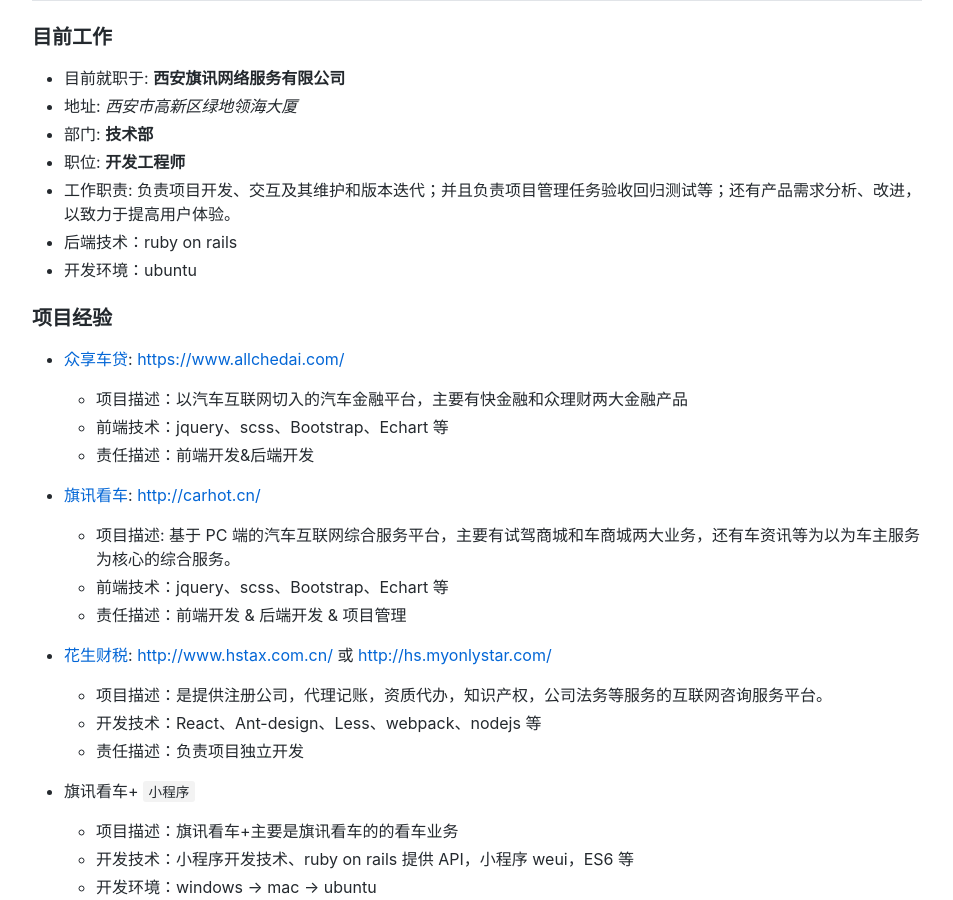
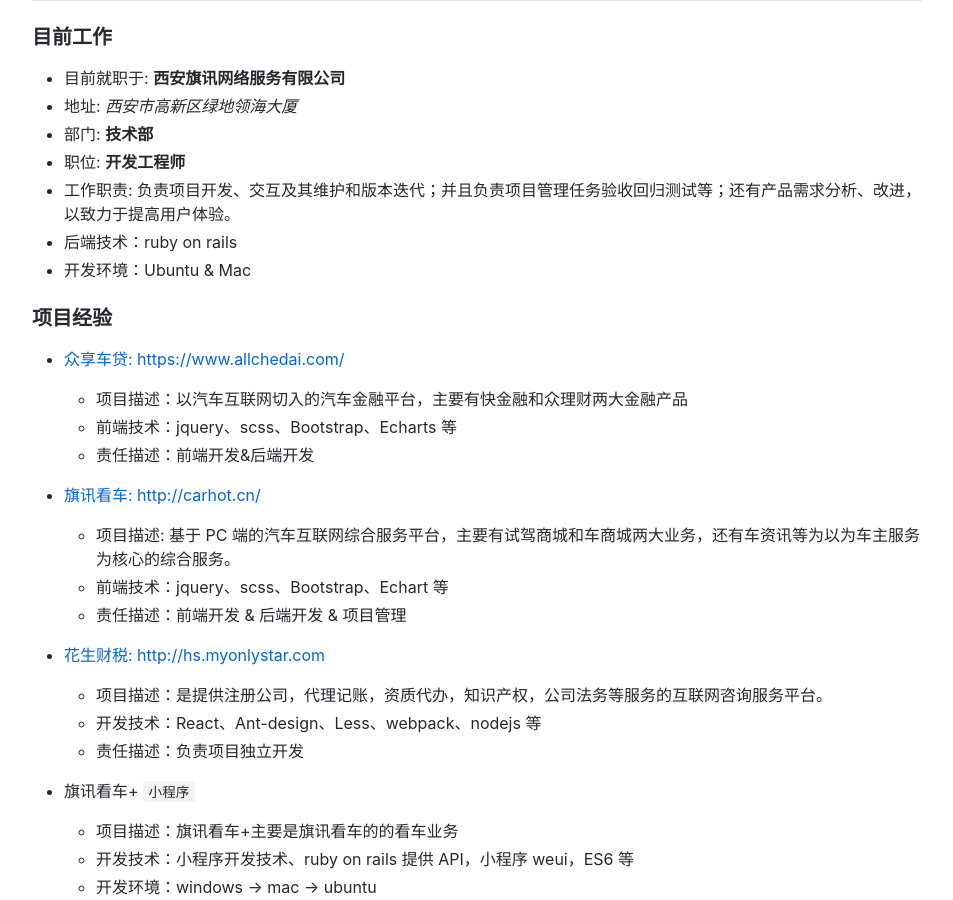
Before and after one commit to davidkoojohn/davidkoojohn.github.io, a Jekyll site: the page built from resume.md, in a window 1280 px wide and 900 px high, scrolled down 680 px. Shown: the whole window, without its empty margins (163-1116 px from the left). Built offline with Jekyll 4.4.1, drawn with Linux system fonts in a browser that asks for light colours; comment, search, counter and statistics services are not loaded; some of the changed text lies outside the part shown.

Commit message:
update some link

```diff
--- a/resume.md
+++ b/resume.md
@@ -15,25 +15,23 @@
 * 职位: **开发工程师**
 * 工作职责: 负责项目开发、交互及其维护和版本迭代；并且负责项目管理任务验收回归测试等；还有产品需求分析、改进，以致力于提高用户体验。
 * 后端技术：ruby on rails
-* 开发环境：ubuntu
+* 开发环境：Ubuntu & Mac
 
 ### 项目经验
 
-* [众享车贷](https://www.allchedai.com/): [https://www.allchedai.com/](https://www.allchedai.com/)
+* [众享车贷: https://www.allchedai.com/](https://www.allchedai.com/)
 
     * 项目描述：以汽车互联网切入的汽车金融平台，主要有快金融和众理财两大金融产品
-    * 前端技术：jquery、scss、Bootstrap、Echart 等
+    * 前端技术：jquery、scss、Bootstrap、Echarts 等
     * 责任描述：前端开发&后端开发
 
-* [旗讯看车](http://carhot.cn/): [http://carhot.cn/](http://carhot.cn/)
+* [旗讯看车: http://carhot.cn/](http://carhot.cn/)
 
     * 项目描述: 基于 PC 端的汽车互联网综合服务平台，主要有试驾商城和车商城两大业务，还有车资讯等为以为车主服务为核心的综合服务。
     * 前端技术：jquery、scss、Bootstrap、Echart 等
     * 责任描述：前端开发 & 后端开发 & 项目管理
 
-* [花生财税](http://hs.myonlystar.com):
-[http://www.hstax.com.cn/](http://www.hstax.com.cn/) 或
-[http://hs.myonlystar.com/](http://hs.myonlystar.com/)
+* [花生财税: http://hs.myonlystar.com](http://hs.myonlystar.com/)
 
     * 项目描述：是提供注册公司，代理记账，资质代办，知识产权，公司法务等服务的互联网咨询服务平台。
     * 开发技术：React、Ant-design、Less、webpack、nodejs 等
@@ -78,8 +76,6 @@
 
 ---
 
-*[简历Markdown版链接](https://davidkoojohn.github.io/resume):
-[https://davidkoojohn.github.io/resume](https://davidkoojohn.github.io/resume)*
+*[简历Markdown版链接: https://davidkoojohn.github.io/resume](https://davidkoojohn.github.io/resume)*
 
-*[简历PDF版链接](https://davidkoojohn.github.io/preview-pdf-resume):
-[https://davidkoojohn.github.io/preview-pdf-resume](https://davidkoojohn.github.io/preview-pdf-resume)*
+*[简历PDF版链接: https://davidkoojohn.github.io/preview-pdf-resume](https://davidkoojohn.github.io/preview-pdf-resume)*
```
